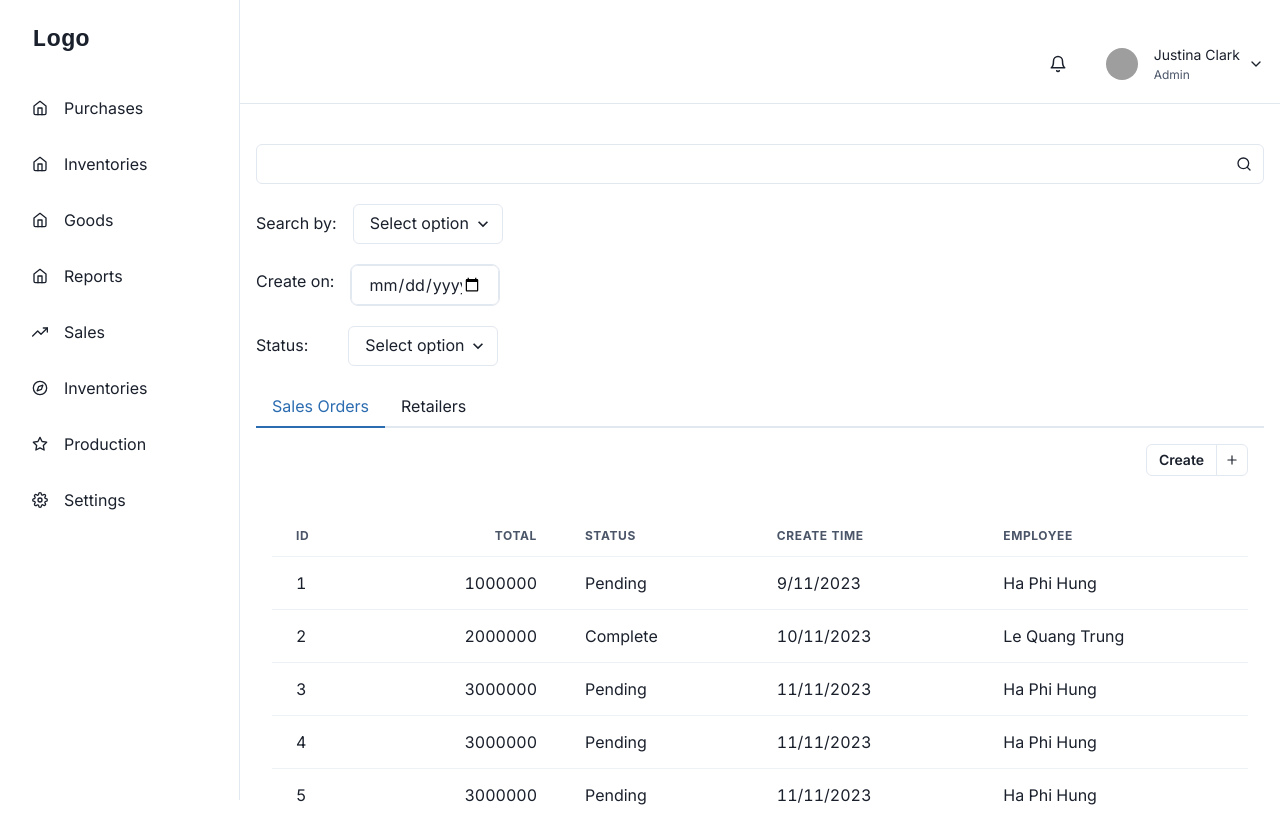
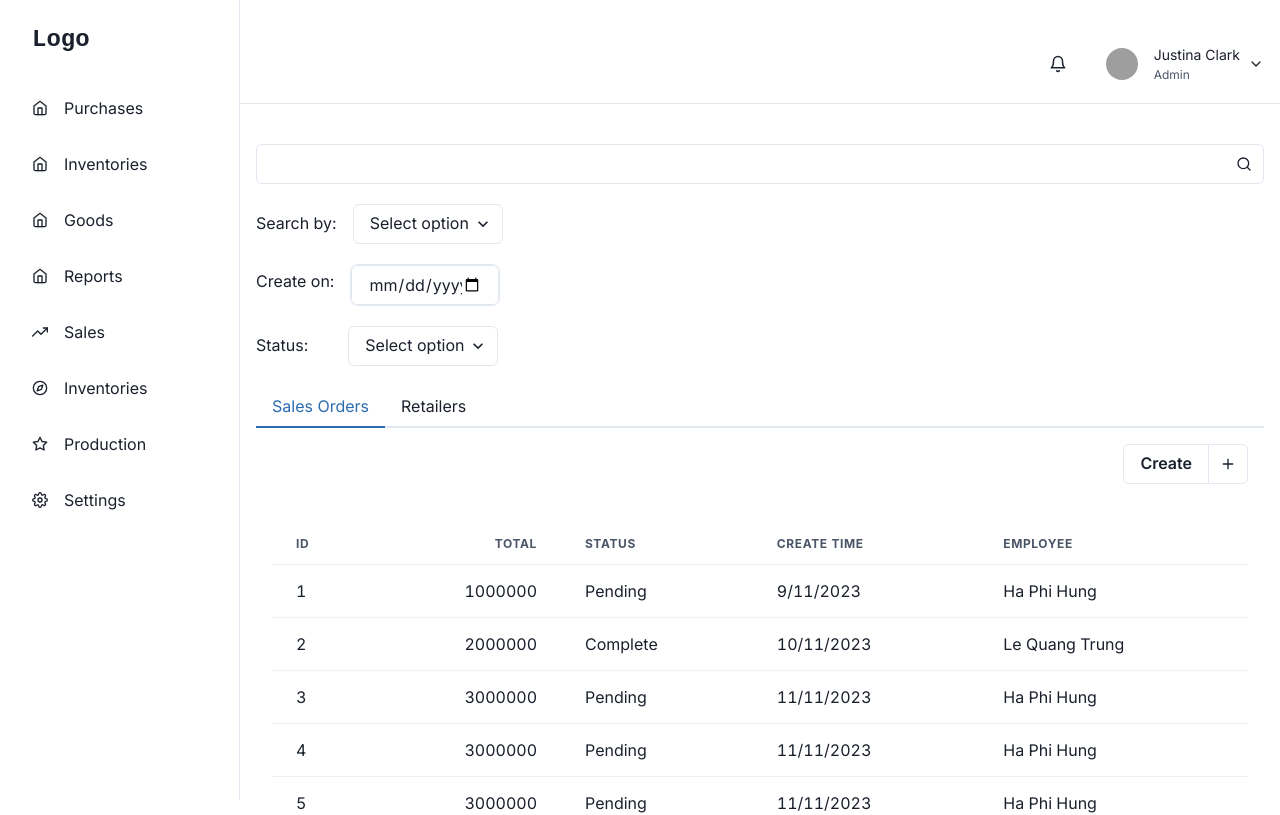
Before and after one commit to phihungha/scm-system-web, a Next.js app: page /sales in a window 1280 px wide. Shown: the top 815 px of the page. Built offline with nearby package versions, Linux system fonts and the light colour scheme; grey boxes are pictures that could not be loaded.

Commit message:
multiple select

```diff
--- a/app/components/SalesOrderList.tsx
+++ b/app/components/SalesOrderList.tsx
@@ -17,13 +17,18 @@ import {
 } from '@chakra-ui/react';
 import { FiPlus } from 'react-icons/fi';
 import ItemCard from './ItemCard';
+import { useRouter } from 'next/navigation';
 
 export default function SalesOrderList() {
+  const router = useRouter();
+  const onCreate = async () => {
+    router.replace('/sales/ordercreate');
+  };
   return (
     <Stack spacing={10}>
       <Flex justifyContent="right">
-        <ButtonGroup size="sm" isAttached variant="outline">
-          <Button>Create</Button>
+        <ButtonGroup size="md" isAttached variant="outline">
+          <Button onClick={onCreate}>Create</Button>
           <IconButton icon={<FiPlus />} />
         </ButtonGroup>
       </Flex>
--- a/app/salesorder/page.tsx
+++ b/app/sales/ordercreate/page.tsx
@@ -4,13 +4,14 @@ import {
   AutoCompleteInput,
   AutoCompleteItem,
   AutoCompleteList,
+  AutoCompleteTag
 } from '@choc-ui/chakra-autocomplete';
 import React from 'react';
 import { useState } from 'react';
 import 'react-datepicker/dist/react-datepicker.css';
-import SalesOrderItem from '../components/SelectedSalesItem';
-import OrderItem from '../components/OrderItem';
-import SalesOrderInfo from '../components/SalesOrderInfo';
+import SalesOrderItem from '../../components/SelectedSalesItem';
+import OrderItem from '../../components/OrderItem';
+import SalesOrderInfo from '../../components/SalesOrderInfo';
 import {
   Stack,
   Box,
@@ -33,11 +34,13 @@ const products = [
 
 export default function SalesOrder() {
   const [selectedProducts, setSelectedProducts] = useState<string[]>([]);
-  const [selectedProduct, setSelectedProduct] = useState('');
+  const [selectedProduct, setSelectedProduct] = useState<string[]>([]);
   const onAdd = async () => {
-    if (!selectedProducts.includes(selectedProduct)) {
+    selectedProducts.splice(0);
+    //if (!selectedProducts.includes(selectedProduct)) {
       setSelectedProducts(selectedProducts.concat(selectedProduct));
-    }
+    //}
+
     console.log(selectedProducts);
   };
 
@@ -64,9 +67,20 @@ export default function SalesOrder() {
             <FormControl>
               <AutoComplete
                 openOnFocus
+                multiple
                 onChange={(product) => setSelectedProduct(product)}
               >
-                <AutoCompleteInput variant="filled" />
+            <AutoCompleteInput variant="filled">
+            {({ tags }) =>
+              tags.map((tag, tid) => (
+                <AutoCompleteTag
+                  key={tid}
+                  label={tag.label}
+                  onRemove={tag.onRemove}
+                />
+              ))
+            }
+          </AutoCompleteInput>
                 <AutoCompleteList>
                   {products.map((product, cid) => (
                     <AutoCompleteItem
```
